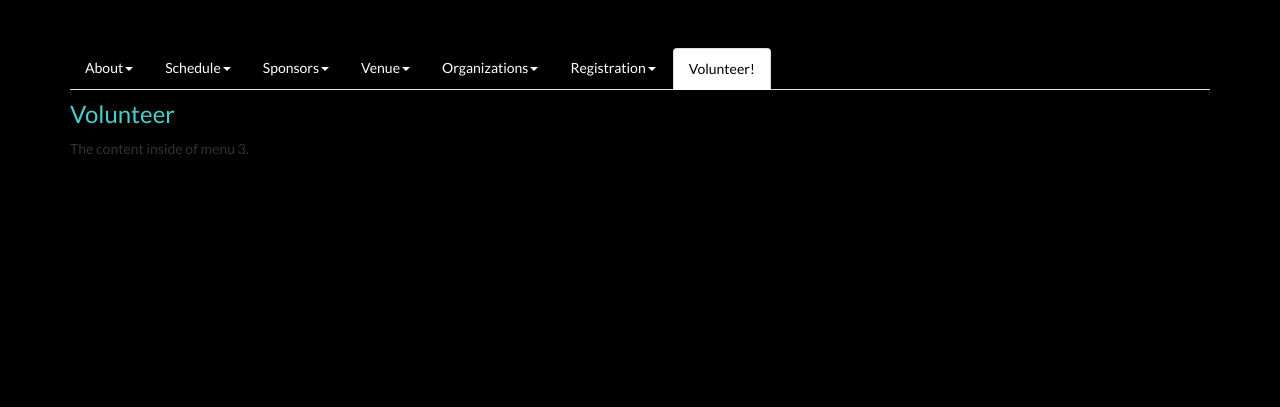
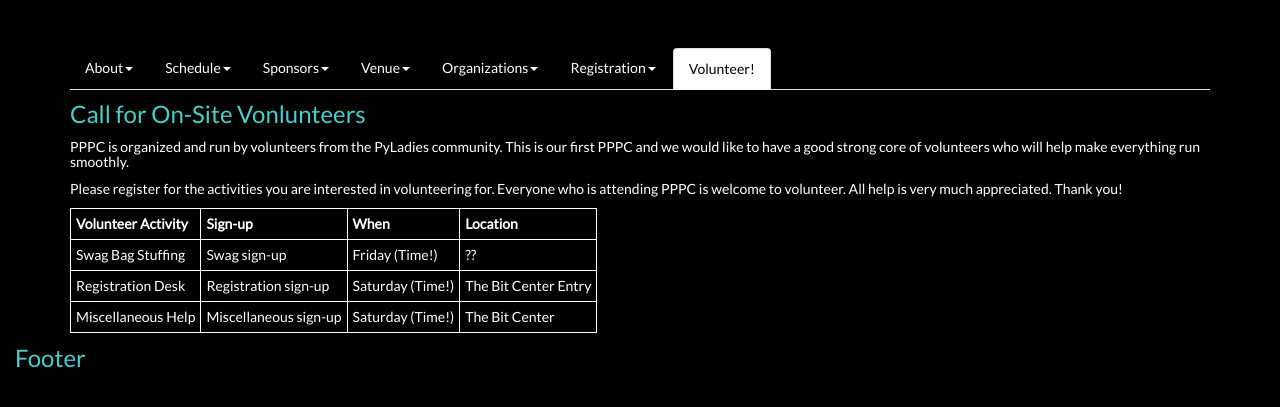
Before and after one commit to PanPacificPyLadiesConf/PPPCwebsite, a plain HTML site: page index.html in a window 1280 px wide. Both pictures are taken after a click on the link "Volunteer!". Shown: the part 235-642 px from the top of the page. Drawn offline with nearby package versions, Linux system fonts and the light colour scheme; some packages are replaced by stand-ins of ours.

Commit message:
Added information on volunteering.

```diff
--- a/index.html
+++ b/index.html
@@ -27,8 +27,8 @@
 						<a class="dropdown-toggle" data-toggle="dropdown" href="#about">About<span class="caret"></span></a>
 						<ul class="dropdown-menu">
 							<li><a data-toggle="tab" href="#home">Home Page</a></li>
-							<!--<li><a data-toggle="tab" href="#whatisPPPC">What is PPPC?</a></li>
-							<li><a data-toggle="tab" href="#socialmedia">Social Media Accounts</a></li>-->
+							<li><a data-toggle="tab" href="#whatisPPPC">What is PPPC?</a></li>
+							<!--<li><a data-toggle="tab" href="#socialmedia">Social Media Accounts</a></li>-->
 							<li><a data-toggle="tab" href="#codeofconduct">Code of Conduct</a></li>
 							<!--<li><a data-toggle="tab" href="#diversity">Diversity</a></li>
 							<li><a data-toggle="tab" href="#staff">Staff Information</a></li>-->
@@ -38,8 +38,8 @@
 						<a class="dropdown-toggle" data-toggle="dropdown" href="#schedule">Schedule<span class="caret"></span></a>
 						<ul class="dropdown-menu">
 							<li><a data-toggle="tab" href="#overview">Overview</a></li>
-							<!--<li><a data-toggle="tab" href="#talks">Talks</a></li>
-							<li><a data-toggle="tab" href="#meals">Meals</a></li>-->
+							<li><a data-toggle="tab" href="#talks">Talks</a></li>
+							<!--<li><a data-toggle="tab" href="#meals">Meals</a></li>-->
 						</ul>
 					</li>
 					<!--<li class="dropdown">
@@ -66,11 +66,11 @@
 						<a class="dropdown-toggle" data-toggle="dropdown" href="#venuemenu">Venue<span class="caret"></span></a>
 						<ul class="dropdown-menu">
 							<li><a data-toggle="tab" href="#venue">Venue</a></li>
-							<!--<li><a data-toggle="tab" href="#hotels">Hotels</a></li>
+							<!--<li><a data-toggle="tab" href="#hotels">Hotels</a></li>-->
 							<li><a data-toggle="tab" href="#travel">Travel</a></li>
-							<li><a data-toggle="tab" href="#restaurants">Restaurants</a></li>
+							<!--<li><a data-toggle="tab" href="#restaurants">Restaurants</a></li>-->
 							<li><a data-toggle="tab" href="#weather">Weather</a></li>
-							<li><a data-toggle="tab" href="#accessibility">Accessibility</a></li>
+							<!--<li><a data-toggle="tab" href="#accessibility">Accessibility</a></li>
 							<li><a data-toggle="tab" href="#childcare">Childcare</a></li>-->
 						</ul>
 					</li>
@@ -102,12 +102,13 @@
 						<h3>
 							The Pan-Pacific PyLadies Conference brings together women interested in the Python open-source community. We aim to foster technical development and camaraderie between women from across the pacific region. For our first PPPC we will focus on PyLadies in the United States and Mexico, as entrepreneurs, developers and Python open-source contributors.
 						</h3>
+						<h3>Call for talks!</h3>
 					</div>
-					<!--<div id="whatisPPPC" class="tab-pane fade">
+					<div id="whatisPPPC" class="tab-pane fade">
 						<h3>What is the Pan-Pacific PyLadies Conference?</h3>
 						<p>The content inside of whatisPPPC.</p>
 					</div>
-					<div id="socialmedia" class="tab-pane fade">
+					<!--<div id="socialmedia" class="tab-pane fade">
 						<h3>Social Media Accounts</h3>
 						<p>Links to our accounts.</p>
 					</div>-->
@@ -273,11 +274,11 @@
 							</tr>
 						</table>
 					</div>
-					<!--<div id="talks" class="tab-pane fade">
+					<div id="talks" class="tab-pane fade">
 						<h3>Talks</h3>
 						<p>Info about each talk and their speaker.</p>
 					</div>
-					<div id="meals" class="tab-pane fade">
+					<!--<div id="meals" class="tab-pane fade">
 						<h3>Meals</h3>
 						<p>Schedule of meals, type of food, and the start-up we are supporting.</p>
 					</div>-->
@@ -396,20 +397,20 @@
 					<!--<div id="hotels" class="tab-pane fade">
 						<h3>Hotels</h3>
 						<p>The content inside of menu 3.</p>
-					</div>
+					</div>-->
 					<div id="travel" class="tab-pane fade">
 						<h3>Travel</h3>
 						<p>The content inside of menu 3.</p>
 					</div>
-					<div id="restaurants" class="tab-pane fade">
+					<!--<div id="restaurants" class="tab-pane fade">
 						<h3>Restaurants</h3>
 						<p>The content inside of menu 3.</p>
-					</div>
+					</div>-->
 					<div id="weather" class="tab-pane fade">
 						<h3>Weather</h3>
 						<p>The content inside of menu 3.</p>
 					</div>
-					<div id="accessibility" class="tab-pane fade">
+					<!--<div id="accessibility" class="tab-pane fade">
 						<h3>Accessibility</h3>
 						<p>The content inside of menu 3.</p>
 					</div>
@@ -439,10 +440,40 @@
 					</div>-->
 
 					<div id="volunteer" class="tab-pane fade">
-						<h3>Volunteer</h3>
-						<p>The content inside of menu 3.</p>
+						<h3>Call for On-Site Vonlunteers</h3>
+						<h5>PPPC is organized and run by volunteers from the PyLadies community. This is our first PPPC and we would like to have a good strong core of volunteers who will help make everything run smoothly.</h5>
+						<h5>Please register for the activities you are interested in volunteering for. Everyone who is attending PPPC is welcome to volunteer. All help is very much appreciated. Thank you!</h5>
+						<table>
+							<tr>
+								<th>Volunteer Activity</th>
+								<th>Sign-up</th>
+								<th>When</th>
+								<th>Location</th>
+							</tr>
+							<tr>
+								<td>Swag Bag Stuffing</td>
+								<td>Swag sign-up</td>
+								<td>Friday (Time!)</td>
+								<td>??</td>
+							</tr>
+							<tr>
+								<td>Registration Desk</td>
+								<td>Registration sign-up</td>
+								<td>Saturday (Time!)</td>
+								<td>The Bit Center Entry</td>
+							</tr>
+							<tr>
+								<td>Miscellaneous Help</td>
+								<td>Miscellaneous sign-up</td>
+								<td>Saturday (Time!)</td>
+								<td>The Bit Center</td>
+							</tr>
+						</table>
 					</div>
 				</div>
+			</div>
+			<div id="footer">
+				<h3>Footer</h3>
 			</div>
 		</div>
 	</body>
```
